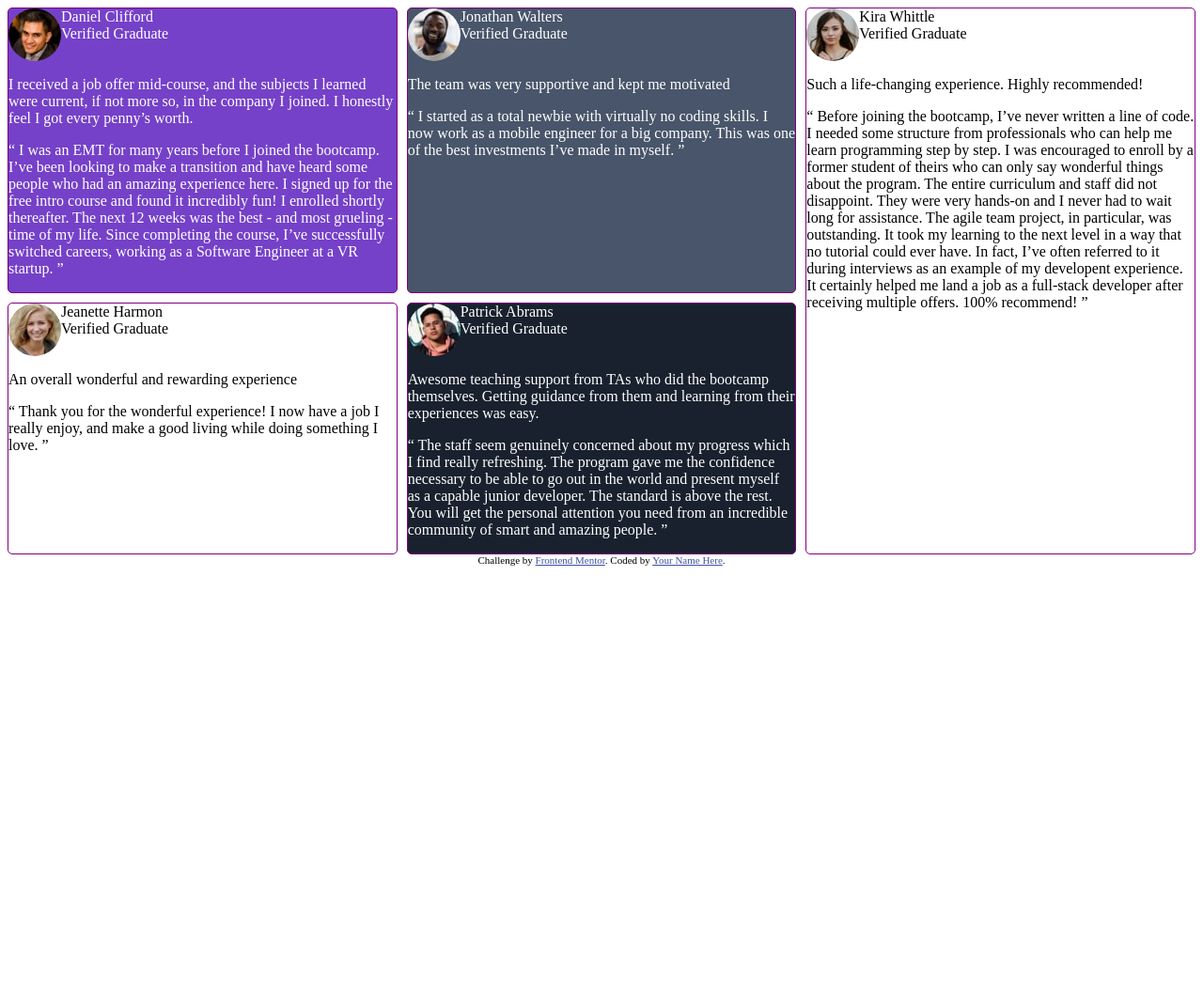
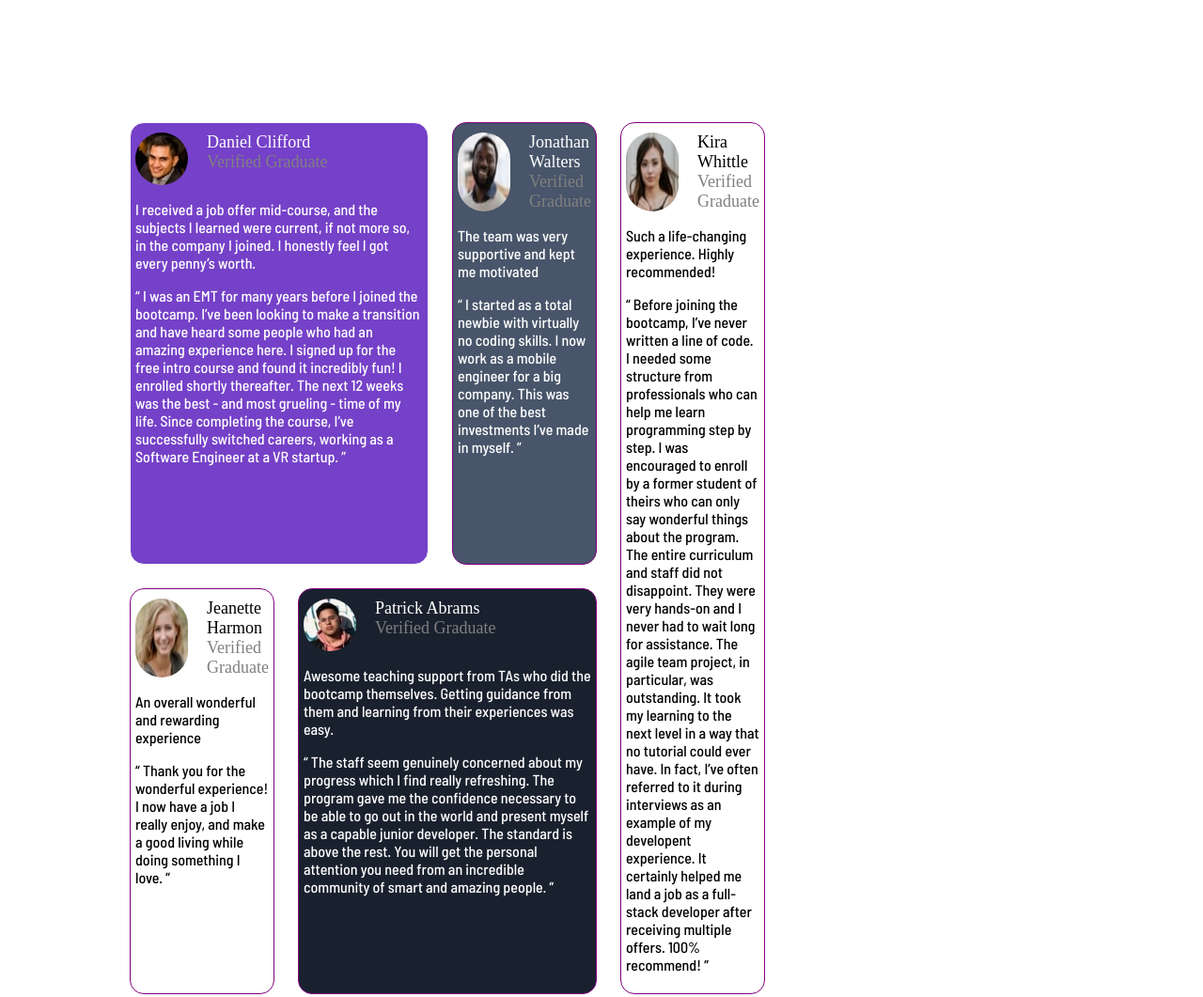
Before and after one commit to Nesjesramrey/Testimonials-grid-section-challenge-on-Frontend-Mentor, a plain HTML site: page index.html in a window 1280 px wide. Shown: the top 1061 px of the page at 94% size. Before the commit the page ends 800 px from the top, so only its background shows below. Drawn offline with Linux system fonts and the light colour scheme.

Commit message:
styles css

```diff
--- a/css/styles.css
+++ b/css/styles.css
@@ -1,32 +1,49 @@
 .maincontainer {
+    margin: 130px;
     display: grid;
-    grid-template-columns: repeat(3, 1fr);
-    grid-gap: 10px;
+    grid-template-columns: repeat(6, 1fr);
+    grid-gap: 25px;
     grid-auto-rows: minmax(100px, auto);
 }
 .author{
   display: flex;
+  gap: 20px;
+  font-size: 18px;
+}
+
+.nameBlack{
+  color: black;
+}
+
+.verified{
+  color: hsl(0, 0%, 50%);
 }
 
 img{
     border-radius: 180px;
 }
 
+p{
+  font-size: 16px;
+  font-family: Barlow Semi Condensed;
+}
 
+.box{
+  border-radius: 15px;
+  padding: 10px 5px 5px;
+}
 
 .one {
-    grid-column: 1;
+    grid-column: 1 / 3;
     grid-row: 1;
-    border: 1px solid purple;
-    border-radius: 5px;
+    border: 1px solid;
     background-color: hsl(263, 55%, 52%);
     color: white;
   }
   .two {
-    grid-column: 2 ;
+    grid-column: 3 ;
     grid-row: 1 ;
     border: 1px solid purple;
-    border-radius: 5px;
     background-color: hsl(217, 19%, 35%);
     color: white;
   }
@@ -34,21 +51,18 @@ img{
     grid-column: 1;
     grid-row: 2 ;
     border: 1px solid purple;
-    border-radius: 5px;
     background-color: hsl(0, 0%, 100%);
   }
   .four {
-    grid-column: 2;
+    grid-column: 2/4;
     grid-row: 2 ;
     border: 1px solid purple;
-    border-radius: 5px;
     background-color: hsl(219, 29%, 14%);
     color: white;
   }
   .five {
-    grid-column: 3;
+    grid-column: 4;
     grid-row: 1/3;
     border: 1px solid purple;
-    border-radius: 5px;
     background-color: hsl(0, 0%, 100%);
   }
--- a/index.html
+++ b/index.html
@@ -8,13 +8,17 @@
 
   <link rel="icon" type="image/png" sizes="32x32" href="./images/favicon-32x32.png">
   <link rel="stylesheet" type="text/css" href="/css/styles.css">
+  <link rel="preconnect" href="https://fonts.googleapis.com">
+  <link rel="preconnect" href="https://fonts.gstatic.com" crossorigin>
+  <link href="https://fonts.googleapis.com/css2?family=Barlow+Semi+Condensed:wght@500;600&display=swap"
+    rel="stylesheet">
 
   <title>Frontend Mentor | [Challenge Name Here]</title>
 
   <!-- Feel free to remove these styles or customise in your own stylesheet 👍 -->
   <style>
     .attribution {
-      font-size: 11px;
+      font-size: 15px;
       text-align: center;
     }
 
@@ -28,9 +32,9 @@
   <main class="maincontainer">
     <div class="box one">
       <div class="author"><img src="/images/image-daniel.jpg">
-      <div><a>Daniel Clifford</a>
+        <div><a class="nameWhite">Daniel Clifford</a>
           <br>
-      <a>Verified Graduate</a>
+          <a class="verified">Verified Graduate</a>
         </div>
       </div>
       <p>
@@ -47,9 +51,9 @@
     </div>
     <div class="box two">
       <div class="author"><img src="/images/image-jonathan.jpg">
-        <div><a>Jonathan Walters</a>
+        <div><a class="nameWhite">Jonathan Walters</a>
           <br>
-        <a>Verified Graduate</a>
+          <a class="verified">Verified Graduate</a>
         </div>
       </div>
       <p>
@@ -62,22 +66,22 @@
     </div>
     <div class="box three">
       <div class="author"><img src="/images/image-jeanette.jpg">
-        <div><a>Jeanette Harmon</a>
+        <div><a class="nameBlack">Jeanette Harmon</a>
           <br>
-        <a>Verified Graduate</a>
+          <a class="verified">Verified Graduate</a>
         </div>
       </div>
       <p> An overall wonderful and rewarding experience</p>
 
-      <p>  “ Thank you for the wonderful experience! I now have a job I really enjoy, and make a good living
+      <p> “ Thank you for the wonderful experience! I now have a job I really enjoy, and make a good living
         while doing something I love. ”
       </p>
     </div>
     <div class="box four">
       <div class="author"><img src="/images/image-patrick.jpg">
-        <div><a>Patrick Abrams</a>
+        <div><a class="nameWhite">Patrick Abrams</a>
           <br>
-        <a>Verified Graduate</a>
+          <a class="verified">Verified Graduate</a>
         </div>
       </div>
       <p>
@@ -92,10 +96,10 @@
       </p>
     </div>
     <div class="box five">
-      <div class="author"><img src="/images/image-kira.jpg">
-        <div><a>Kira Whittle</a>
+      <div class="author "><img src="/images/image-kira.jpg">
+        <div><a class="nameBlack">Kira Whittle</a>
           <br>
-        <a>Verified Graduate</a>
+          <a class="verified">Verified Graduate</a>
         </div>
       </div>
       <p>Such a life-changing experience. Highly recommended!</p>
@@ -112,7 +116,7 @@
   </main>
   <div class="attribution">
     Challenge by <a href="https://www.frontendmentor.io?ref=challenge" target="_blank">Frontend Mentor</a>.
-    Coded by <a href="#">Your Name Here</a>.
+    Coded by <a href="#">Nestor Ramirez</a>.
   </div>
 </body>
 
```
Lines whose indentation alone changed are shown as unchanged.
